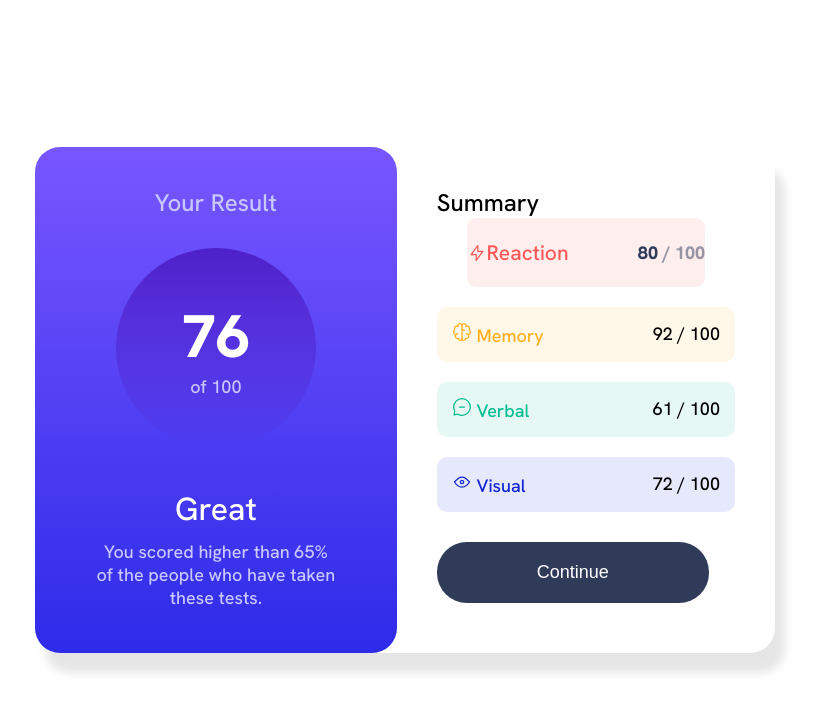
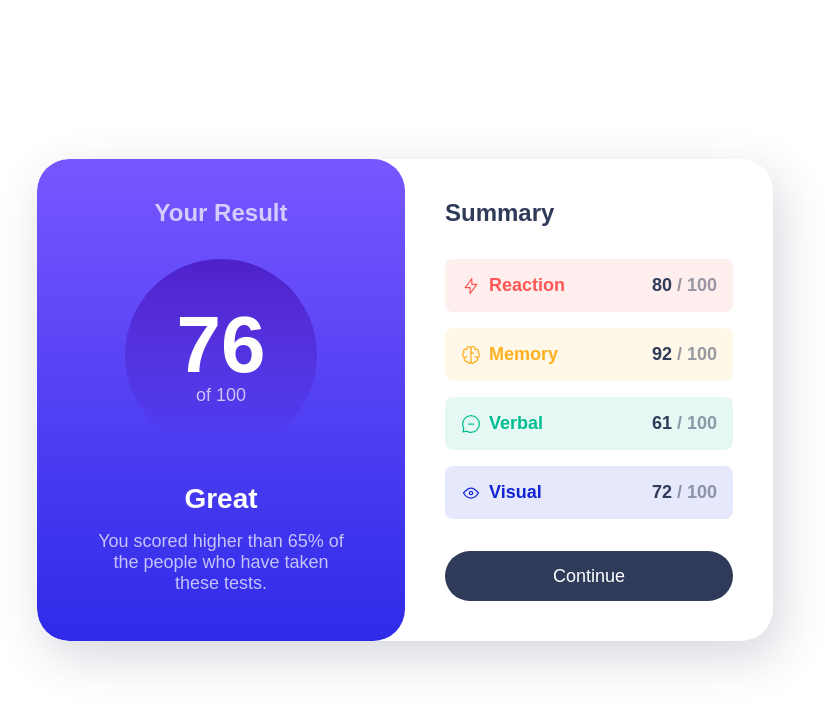
Before and after one commit to potun/results-summary, a plain HTML site: page index.html in a window 1280 px wide. Shown: the whole page, without its empty margins (235-1060 px from the left). Drawn offline with Linux system fonts and the light colour scheme; a web font is replaced by a local one.

Commit message:
Updated index.html and style.css

```diff
--- a/assets/css/style.css
+++ b/assets/css/style.css
@@ -1,258 +1,226 @@
-@import url("https://fonts.googleapis.com/css2?family=Hanken+Grotesk:wght@500;700;800&display=swap");
+@font-face {
+  font-family: 'HankenGrotesk';
+  font-display: swap;
+  font-weight: 100 900;
+  src: url('assets/fonts/HankenGrotesk-VariableFont_wght.ttf')
+       format('truetype');
+}
+
+:root {
+  --clr-primary-hsl-400: 252, 100%, 67%;
+  --clr-primary-hsl-500: 256, 72%, 46%;
+  --clr-secondary-hsl-400: 241, 81%, 54%;
+  --clr-secondary-hsl-500: 241, 72%, 46%;
+
+  --clr-neutral-hsl-100: 0, 0%, 100%;
+  --clr-neutral-hsl-200: 221, 100%, 96%;
+  --clr-neutral-hsl-300: 241, 100%, 89%;
+  --clr-neutral-hsl-700: 224, 30%, 27%;
+
+  --clr-neutral-100: hsl(var(--clr-neutral-hsl-100));
+  --clr-neutral-200: hsl(var(--clr-neutral-hsl-200));
+  --clr-neutral-300: hsl(var(--clr-neutral-hsl-300));
+  --clr-neutral-700: hsl(var(--clr-neutral-hsl-700));
 
 
-:root {
-    box-sizing: border-box;
-    -moz-box-sizing: border-box;
-    -webkit-box-sizing: border-box;
-    --red: 0, 100%, 67%;
-    --yellow: hsl(39, 100%, 56%);
-    --green: hsl(166, 100%, 37%);
-    --blue: hsl(234, 85%, 45%);
-    --light-red: rgba(255, 87, 87, 0.1);
-    --light-yellow: hsla(39, 100%, 56%, 0.1);
-    --light-green: hsla(166, 100%, 37%, 0.1);
-    --light-blue: hsla(234, 85%, 45%, 0.1);
-    font-family: 'Hanken Grotesk';
-    font-size: 18px;
-    --font-thin: 500;
-    --font-regular: 700;
-    --font-bold: 800;
+  --clr-primary-400: hsl(var(--clr-primary-hsl-400));
+  --clr-primary-500: hsla(var(--clr-primary-hsl-500));
+  --clr-secondary-400: hsl(var(--clr-secondary-hsl-400));
+
+  --gradient-primary: linear-gradient(
+      var(--clr-primary-400),
+      var(--clr-secondary-400));
+
+  --gradient-to-transparent: linear-gradient(
+      var(--clr-primary-500),
+      hsl(var(--clr-secondary-hsl-500), 0));
+
+  --clr-accent-1: 0, 100%, 67%;
+  --clr-accent-2: 39, 100%, 56%;
+  --clr-accent-3: 166, 100%, 37%;
+  --clr-accent-4: 234, 85%, 45%;
+
+  --font-family-default: 'HankenGrotesk', sans-serif;
+
+  --fw-regular: 500;
+  --fw-bold: 700;
+  --fw-black: 800;
+
+  --fs-400: 1.125rem;
+  --fs-500: 1.25rem;
+  --fs-600: 1.5rem;
+  --fs-700: 1.75rem;
+  --fs-800: 2rem;
+  --fs-900: 5rem;
+}
+
+*,
+*::before,
+*::after {
+  box-sizing: border-box;
+}
+
+* {
+  margin: 0;
+  font: inherit;
+}
+
+img,
+svg {
+  display: block;
+  max-width: 100%;
 }
 
 body {
-    margin: 0;
-    padding: 0;
+  font-family: var(--font-family-default);
+  font-size: var(--fs-400);
+  color: var(--clr-neutral-700);
 }
 
-.my-10 {
-    margin: 10px 0;
+@media (min-width: 600px) {
+  body {
+    min-height: 100vh;
+    display: grid;
+    place-items: center;
+  }
 }
 
-.p-10 {
-    padding: 10px;
+.flex-group {
+  display: flex;
+  align-items: center;
+  gap: .5rem;
+  flex-wrap: wrap;
 }
 
-.p-20 {
-    padding: 20px;
+.grid-flow {
+  display: grid;
+  align-content: start;
+  gap: 1rem;
 }
 
-.py-10 {
-    padding: 10px 0;
+.grid-flow[data-spacing="large"] {
+  gap: 2rem;
 }
 
-.right {
-    float: right;
+.section-title {
+  font-weight: var(--fw-bold);
+  font-size: var(--fs-600);
 }
 
-.rounded-5 {
-    border-radius: 5px;
+.button {
+  color: var(--clr-neutral-100);
+  line-height: 1;
+  background: var(--clr-neutral-700);
+  padding: 1rem 2rem;
+  border: 0;
+  border-radius: 100vw;
+  cursor: pointer;
 }
 
-.text-bold {
-    font-weight: 800;
+.button:hover,
+.button:focus-visible {
+  background: var(--gradient-primary);
 }
 
-.text-thin {
-    font-weight: 500;
+.result-summary {
+  --padding: 2.5rem;
+  --border-radius: 2rem;
+
+  max-width: 46rem;
+  display: grid;
 }
 
-main {
-    margin: auto;
-    background-color: white;
-    display: flex;
-    flex-direction: row;
-    align-items: center;
-    justify-content: center;
-    width: 60vw;
-    height: 100vh;
+@media (min-width: 600px) {
+  .result-summary {
+    margin-inline: 1rem;
+    grid-template-columns: 1fr 1fr;
+    border-radius: var(--border-radius);
+    overflow: hidden;
+    box-shadow: .5rem 1rem 3rem
+      hsl(var(--clr-neutral-hsl-700), .2);
+  }
 }
 
-.card {
-    background-color: white;
-    border-radius: 25px;
-    box-shadow: 10px 20px 10px rgba(0, 0, 0, 0.1);
-    display: flex;
-    flex-direction: row;
-    width: 740px;
-    height: auto;
+.results {
+  color: hsl(var(--clr-neutral-hsl-100), .7);
+  text-align: center;
+  padding:
+    var(--padding) calc(var(--padding) * 1.5);
+  background: var(--gradient-primary);
+  border-radius:
+    0 0 var(--border-radius) var(--border-radius);
 }
 
-.result {
-    width: 300px;
-    padding: 40px 60px;
-    background-image: linear-gradient(hsl(252, 100%, 67%), hsl(241, 81%, 54%));
-    color: hsl(241, 100%, 89%);
-    text-align: center;
-    border-radius: 25px;
+@media (min-width: 600px) {
+  .results {
+    border-radius: var(--border-radius);
+  }
 }
 
-.score {
-    width: 200px;
-    height: 200px;
-    border-radius: 50%;
-    background-image: linear-gradient(hsla(256, 72%, 46%, 1), hsla(241, 72%, 46%, 0));
-    margin: 30px auto;
-    text-align: center;
-    display: flex;
-    flex-direction: column;
-    align-items: center;
-    justify-content: center;
+.result-score {
+  display: grid;
+  place-content: center;
+  width: 12rem;
+  margin-inline: auto;
+  background: var(--gradient-to-transparent);
+  aspect-ratio: 1 / 1;
+  border-radius: 50%;
 }
 
-.points {
-    color: white;
-    font-size: 60px;
+.result-score span {
+  display: block;
+  font-size: var(--fs-900);
+  font-weight: var(--fw-black);
+  line-height: 1;
+  color: var(--clr-neutral-100);
 }
 
-.total {
-    color: hsl(241, 100%, 89%);
-}
-
-.grade {
-    font-size: 32px;
-    color: white;
+.result-rank {
+  color: var(--clr-neutral-100);
+  font-size: var(--fs-700);
+  font-weight: var(--fw-bold);
 }
 
 .summary {
-    width: 370px;
-    padding: 40px;
-    justify-content: first baseline;
-}
-
-.detail {
-    padding: 15px;
-    margin: 20px 0;
-    border-radius: 10px;
-    vertical-align: middle;
-}
-
-
-
-button {
-    margin: 10px 0;
-    padding: 20px 100px;
-    border-radius: 30px;
-    border-style: none;
-    background-color: hsl(224, 30%, 27%);
-    font-size: 18px;
-    font-weight: 500;
-    color: white;
-}
-
-button:hover {
-    background-image: linear-gradient(hsl(252, 100%, 67%), hsl(241, 81%, 54%));
-}
-
-.text-medium {
-    font-size: 24px;
-}
-
-.text-large {
-    font-size: 32px;
-}
-
-.text-red {
-    color: var(--red);
-}
-
-.text-yellow {
-    color: var(--yellow);
-}
-
-.text-green {
-    color: var(--green);
-}
-
-.text-blue {
-    color: var(--blue);
-}
-
-.bg-light-red {
-    background-color: var(--light-red);
-}
-
-.bg-light-yellow {
-    background-color: var(--light-yellow);
-}
-
-.bg-light-green {
-    background-color: var(--light-green);
-}
-
-.bg-light-blue {
-    background-color: var(--light-blue);
-}
-
-@media screen and (max-width: 600px) {
-
-    main {
-        width: 100%;
-        align-items: baseline;
-    }
-
-    .card {
-        width: 100%;
-        display: flex;
-        flex-direction: column;
-        box-shadow: none;
-    }
-
-    .result {
-        box-sizing: border-box;
-        -moz-box-sizing: border-box;
-        -webkit-box-sizing: border-box;
-        width: 100%;
-        border-radius: 0 0 20px 20px;
-    }
-
-    .summary {
-        padding: 0;
-        margin: 0;
-    }
-
-    .detail {
-        width:90%;
-        border-radius: 10px;
-        vertical-align: middle;
-    }
-}
-
-
-.flex-group {
-    display: flex;
-    align-items: center;
-    flex-wrap: wrap;
+  padding: var(--padding);
 }
 
 .summary-item {
-    width: 80%;
-    margin: auto;
-    display: flex;
-    justify-content: space-between;
-    align-items: center;
-    border-radius: .5rem;
-    background-color: hsla(var(--item-color), 0.1);
+  display: flex;
+  justify-content: space-between;
+  align-items: center;
+  padding: 1rem;
+  border-radius: .5rem;
+  background-color: hsl(var(--item-color), .1);
 }
 
 .summary-item svg {
-    stroke: hsl(var(--item-color));
+  stroke: hsl(var(--item-color));
 }
 
 .summary-item-title {
-    color: hsl(var(--item-color));
-    font-weight: var(--fw-bold);
+  color: hsl(var(--item-color));
+  font-weight: var(--fw-bold);
 }
 
-.summary-item[data-item-type="red"] {
-    --item-color: var(--red);
+.summary-item[data-item-type="accent-1"] {
+  --item-color: var(--clr-accent-1);
+}
+.summary-item[data-item-type="accent-2"] {
+  --item-color: var(--clr-accent-2);
+}
+.summary-item[data-item-type="accent-3"] {
+  --item-color: var(--clr-accent-3);
+}
+.summary-item[data-item-type="accent-4"] {
+  --item-color: var(--clr-accent-4);
 }
 
 .summary-score {
-    font-weight: var(--font-bold);
-    color: hsl(224, 30%, 27%, .5);
+  font-weight: var(--fw-black);
+  color: hsl(var(--clr-neutral-hsl-700), .5);
 }
 
 .summary-score span {
-    color: hsl(224, 30%, 27%);
+  color: var(--clr-neutral-700);
 }
--- a/index.html
+++ b/index.html
@@ -1,32 +1,37 @@
 <!DOCTYPE html>
-
-<html lang="en-US">
+<html lang="en">
 
 <head>
+    <meta charset="UTF-8">
     <meta name="viewport" content="width=device-width, initial-scale=1.0">
-    <title>Results Summary</title>
+    <title>FEM Results Summary</title>
     <link rel="stylesheet" href="assets/css/style.css">
 </head>
 
 <body>
-    <main role="main">
-        <div class="card">
 
-            <div class="result">
-                <div class="text-medium">Your Result</div>
-                <div class="score">
-                    <div class="points text-bold">76</div>
-                    <div class="total">of 100</div>
+    <main>
+
+        <div class="result-summary">
+
+            <div class="results grid-flow" data-spacing="large">
+
+                <h1 class="section-title">Your Result</h1>
+                <p class="result-score"><span>76</span> of 100</p>
+
+                <div class="grid-flow">
+                    <p class="result-rank">Great</p>
+                    <p>You scored higher than 65% of the people who have taken these tests.</p>
                 </div>
-                <div class="grade p-10">Great</div>
-                <div class="text-thin">You scored higher than 65% of the people who have taken these tests.</div>
+
             </div>
 
-            <div class="summary">
-                <div class="text-medium">Summary</div>
+            <div class="summary grid-flow" data-spacing="large">
 
-                <div>
-                    <div class="summary-item" data-item-type="red">
+                <h2 class="section-title">Summary</h2>
+
+                <div class="grid-flow">
+                    <div class="summary-item" data-item-type="accent-1">
                         <div class="flex-group">
                             <svg class="summary-icon" xmlns="http://www.w3.org/2000/svg" width="20" height="20"
                                 fill="none" viewBox="0 0 20 20">
@@ -38,29 +43,57 @@
                         <p class="summary-score"><span>80</span> / 100</p>
                     </div>
 
-                    <div class="detail bg-light-yellow">
-                        <span><img src="assets/img/icon-memory.svg" alt=""></span>
-                        <span class="text-yellow">Memory</span>
-                        <span class="right">92 / 100</span>
+                    <div class="summary-item" data-item-type="accent-2">
+                        <div class="flex-group">
+                            <svg class="summary-icon" xmlns="http://www.w3.org/2000/svg" width="20" height="20"
+                                fill="none" viewBox="0 0 20 20">
+                                <path stroke-linecap="round" stroke-linejoin="round" stroke-width="1.25"
+                                    d="M5.833 11.667a2.5 2.5 0 1 0 .834 4.858" />
+                                <path stroke-linecap="round" stroke-linejoin="round" stroke-width="1.25"
+                                    d="M3.553 13.004a3.333 3.333 0 0 1-.728-5.53m.025-.067a2.083 2.083 0 0 1 2.983-2.824m.199.054A2.083 2.083 0 1 1 10 3.75v12.917a1.667 1.667 0 0 1-3.333 0M10 5.833a2.5 2.5 0 0 0 2.5 2.5m1.667 3.334a2.5 2.5 0 1 1-.834 4.858" />
+                                <path stroke-linecap="round" stroke-linejoin="round" stroke-width="1.25"
+                                    d="M16.447 13.004a3.334 3.334 0 0 0 .728-5.53m-.025-.067a2.083 2.083 0 0 0-2.983-2.824M10 3.75a2.085 2.085 0 0 1 2.538-2.033 2.084 2.084 0 0 1 1.43 2.92m-.635 12.03a1.667 1.667 0 0 1-3.333 0" />
+                            </svg>
+                            <h3 class="summary-item-title">Memory</h3>
+                        </div>
+                        <p class="summary-score"><span>92</span> / 100</p>
                     </div>
 
-                    <div class="detail bg-light-green">
-                        <span><img src="assets/img/icon-verbal.svg" alt=""></span>
-                        <span class="text-green">Verbal</span>
-                        <span class="right">61 / 100</span>
+                    <div class="summary-item" data-item-type="accent-3">
+                        <div class="flex-group">
+                            <svg class="summary-icon" xmlns="http://www.w3.org/2000/svg" width="20" height="20"
+                                fill="none" viewBox="0 0 20 20">
+                                <path stroke-linecap="round" stroke-linejoin="round" stroke-width="1.25"
+                                    d="M7.5 10h5M10 18.333A8.333 8.333 0 1 0 1.667 10c0 1.518.406 2.942 1.115 4.167l-.699 3.75 3.75-.699A8.295 8.295 0 0 0 10 18.333Z" />
+                            </svg>
+                            <h3 class="summary-item-title">Verbal</h3>
+                        </div>
+                        <p class="summary-score"><span>61</span> / 100</p>
                     </div>
 
-                    <div class="detail bg-light-blue">
-                        <span><img src="assets/img/icon-visual.svg" alt=""></span>
-                        <span class="text-blue">Visual</span>
-                        <span class="right">72 / 100</span>
+                    <div class="summary-item" data-item-type="accent-4">
+                        <div class="flex-group">
+                            <svg class="summary-icon" xmlns="http://www.w3.org/2000/svg" width="20" height="20"
+                                fill="none" viewBox="0 0 20 20">
+                                <path stroke-linecap="round" stroke-linejoin="round" stroke-width="1.25"
+                                    d="M10 11.667a1.667 1.667 0 1 0 0-3.334 1.667 1.667 0 0 0 0 3.334Z" />
+                                <path stroke-linecap="round" stroke-linejoin="round" stroke-width="1.25"
+                                    d="M17.5 10c-1.574 2.492-4.402 5-7.5 5s-5.926-2.508-7.5-5C4.416 7.632 6.66 5 10 5s5.584 2.632 7.5 5Z" />
+                            </svg>
+                            <h3 class="summary-item-title">Visual</h3>
+                        </div>
+                        <p class="summary-score"><span>72</span> / 100</p>
                     </div>
                 </div>
 
-                <button>Continue</button>
+                <button class="button">Continue</button>
+
             </div>
+
         </div>
+
     </main>
+
 </body>
 
 </html>
```
